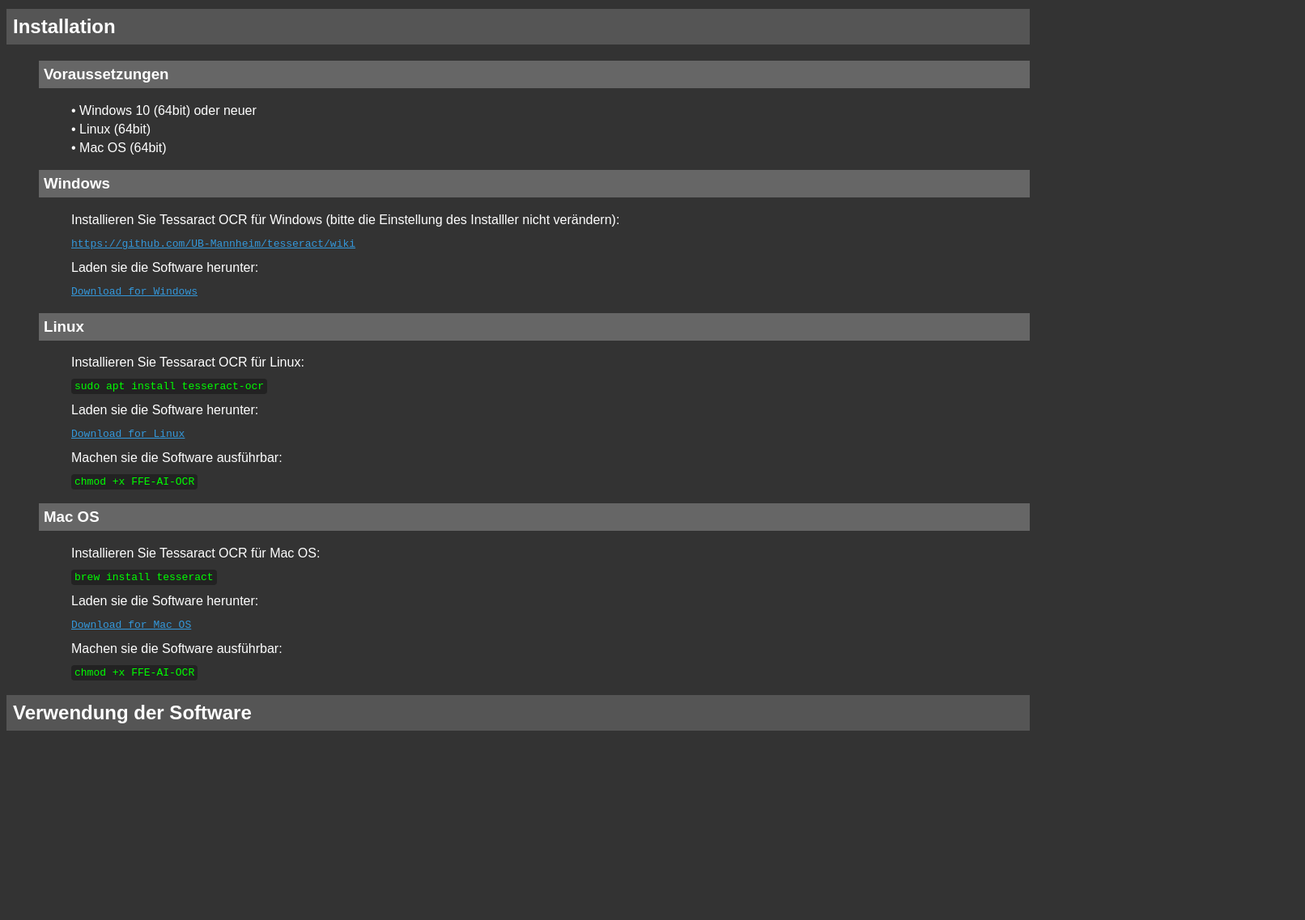
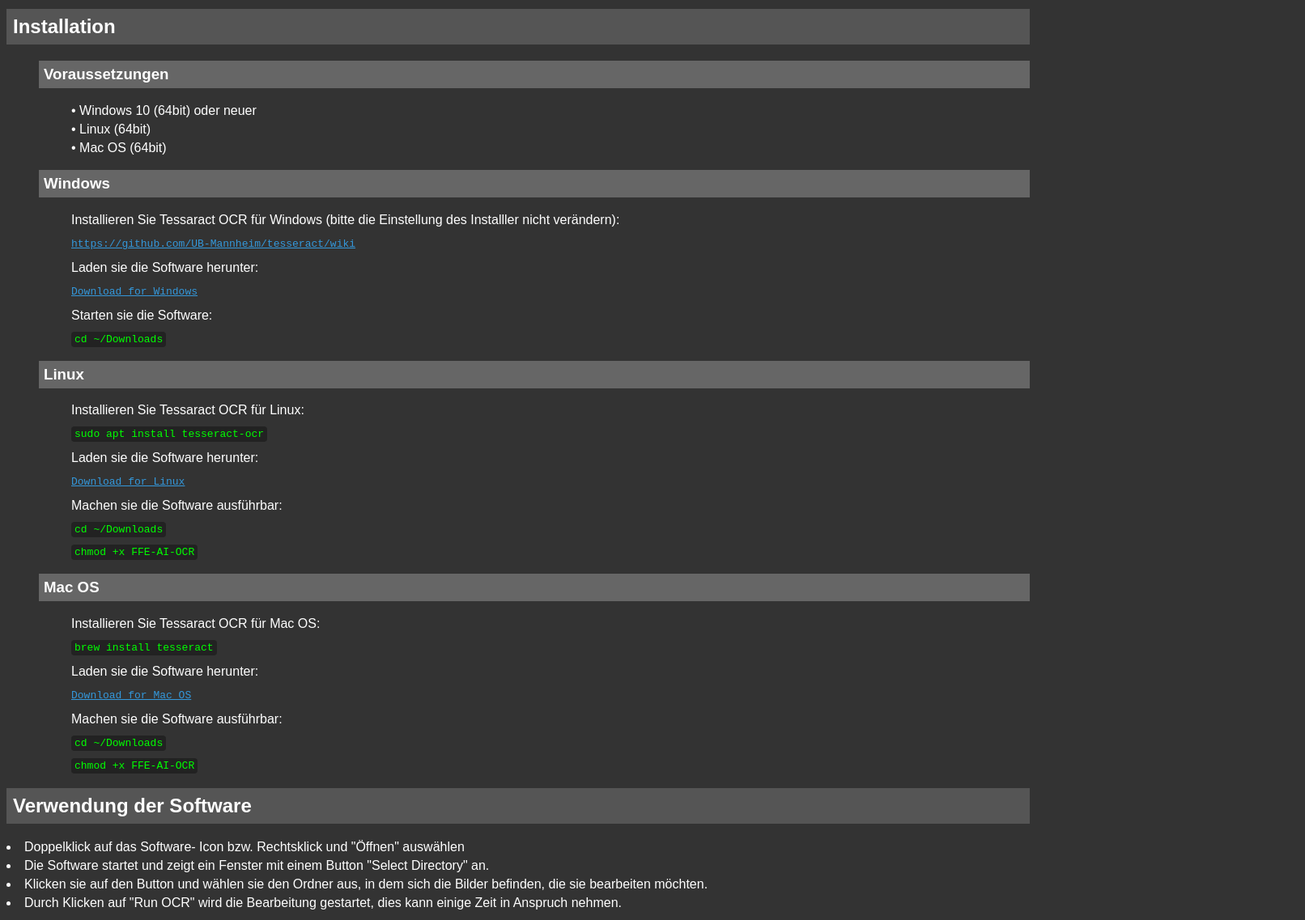
Before and after one commit to Franzelfx/wjwDigital, a plain HTML site: page docs/index.html in a window 1280 px wide. Shown: the part 89-1226 px from the top of the page at 81% size, 1612 px wide, since content can reach past the window. Before the commit the page ends 1012 px from the top, so only its background shows below. Drawn offline with Linux system fonts and the light colour scheme.

Commit message:
FIXED build linux

```diff
--- a/docs/index.html
+++ b/docs/index.html
@@ -68,6 +68,8 @@
         <pre><a href="https://github.com/UB-Mannheim/tesseract/wiki">https://github.com/UB-Mannheim/tesseract/wiki</a></pre>
         <li>Laden sie die Software herunter: </li>
         <pre><a href="deploy/windows/FFE-AI-OCR.exe">Download for Windows</a></pre>
+        <li>Starten sie die Software:</li>
+        <pre><code>cd ~/Downloads</code></pre>
     </ol>
 
     <h3>Linux</h3>
@@ -77,6 +79,7 @@
         <li>Laden sie die Software herunter: </li>
         <pre><a href="deploy/linux/FFE-AI-OCR">Download for Linux</a></pre>
         <li>Machen sie die Software ausführbar:</li>
+        <pre><code>cd ~/Downloads</code></pre>
         <pre><code>chmod +x FFE-AI-OCR</code></pre>
     </ol>
 
@@ -87,11 +90,17 @@
         <li>Laden sie die Software herunter: </li>
         <pre><a href="deploy/mac/FFE-AI-OCR">Download for Mac OS</a></pre>
         <li>Machen sie die Software ausführbar:</li>
+        <pre><code>cd ~/Downloads</code></pre>
         <pre><code>chmod +x FFE-AI-OCR</code></pre>
     </ol>
     </Ol>
 
     <h2>Verwendung der Software</h2>
+    <li> Doppelklick auf das Software- Icon bzw. Rechtsklick und "Öffnen" auswählen</li>
+    <li> Die Software startet und zeigt ein Fenster mit einem Button "Select Directory" an.</li>
+    <li> Klicken sie auf den Button und wählen sie den Ordner aus, in dem sich die Bilder befinden, die sie bearbeiten möchten.</li>
+    <li> Durch Klicken auf "Run OCR" wird die Bearbeitung gestartet, dies kann einige Zeit in Anspruch nehmen.</li>
+    <pre><img src="ui.png" alt="FFE-AI-OCR"></pre>
 
 </body>
 
```
